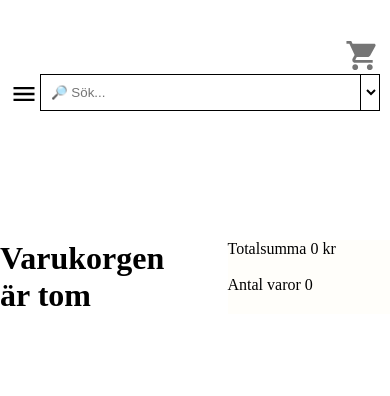
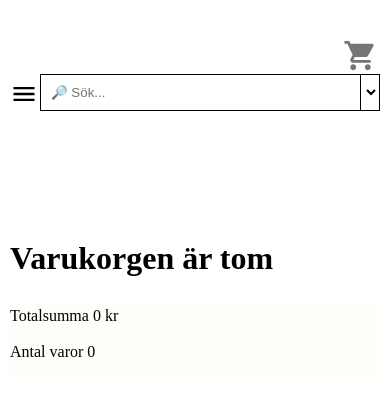
Before and after one commit to Patrik83/webshop, a React (Create React App) app: page /webshop/cart in a window 390 px wide. Shown: the top 396 px of the page. Built offline with nearby package versions, Linux system fonts and the light colour scheme.

Commit message:
Updated some more CSS

```diff
--- a/src/pages/cart/CartPage.js
+++ b/src/pages/cart/CartPage.js
@@ -28,12 +28,12 @@ export default function CartPage() {
                 <h2>{item.name}</h2>
                 <p>{item.price}</p>
               </div>
-              <div>
-                <button className={style.btn} onClick={() => addToCart(item)}>
+              <div className={style.btnWrapper}>
+                <button onClick={() => addToCart(item)}>
                   {/* Ikon för att öka kvantitet */}
                   <AddCircleIcon/>
                 </button>
-                <button className={style.btn} onClick={() => removeFromCart(item.id)}>
+                <button onClick={() => removeFromCart(item.id)}>
                   {/* Ikon för att minska kvantiet */}
                   <RemoveCircleIcon/>
                 </button>
--- a/src/styles/CartPage.module.css
+++ b/src/styles/CartPage.module.css
@@ -48,3 +48,32 @@
 .itemDetails > .detailText {
   text-align: left;
 }
+
+.btnWrapper {
+  display: flex;
+  flex-direction: row-reverse;
+  justify-content: space-between;
+  width: 100%;
+  background-color: yellow;
+}
+
+@media screen and (max-width: 1278px) {
+
+  .cartWrapper {
+      padding: 0 10px;
+  }
+}
+
+@media screen and (max-width: 600px) {
+
+  .cartMiddleBox {
+    grid-column: 1 / -1;
+    grid-row: 1;
+  }
+
+  .productDetails {
+    grid-column: 1 / -1;
+    grid-row: 2;
+    margin-top: 30px;
+  }
+}
--- a/src/styles/ProductItem.module.css
+++ b/src/styles/ProductItem.module.css
@@ -91,6 +91,7 @@ button {
     grid-column: 1;
     grid-row: 3;
     height: 200px;
+    margin-top: 30px;
     /* margin-left: 20px;
     margin-right: 20px; */
   }
--- a/src/styles/layouts/Header.module.css
+++ b/src/styles/layouts/Header.module.css
@@ -4,8 +4,9 @@
     grid-template-rows: repeat(3, 1fr);
     max-width: 1280px;
     margin: auto;
-    /* Behövs för att hålla allting rätt positionerat med position fixed */
+
     position: fixed;
+    /* Positionerar allting rätt med position: fixed igång */
     top: 0;
     left: 0;
     right: 0;
@@ -29,6 +30,7 @@
     grid-column: 1 / 13;
     grid-row: 2 / 3;
     justify-self: end;
+    padding-right: 2px;
 }
 
 @media screen and (max-width: 1278px) {
```
